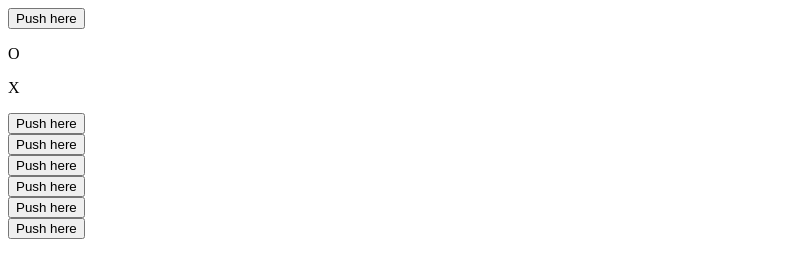
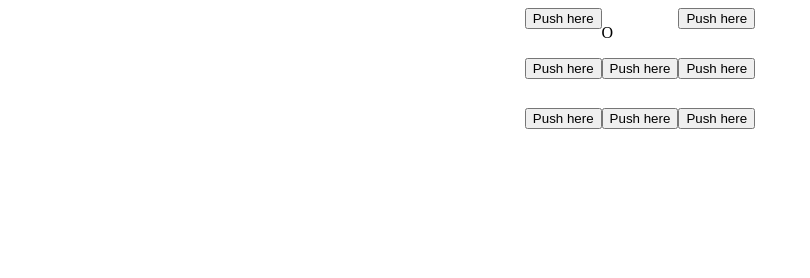
Before and after one commit to idgm5/tic-tac-toe-js, a plain HTML site: page index.html in a window 1280 px wide. Shown: the whole page, without its empty margins (0-810 px from the left). Drawn offline with Linux system fonts and the light colour scheme.

Commit message:
Started working on updating the board logic

```diff
--- a/index.html
+++ b/index.html
@@ -1,26 +1,25 @@
 <!DOCTYPE html>
 <html lang="en">
-
   <head>
-  <meta charset="UTF-8">
-  <meta name="viewport" content="width=device-width, initial-scale=1.0">
+    <meta charset="UTF-8" />
+    <meta name="viewport" content="width=device-width, initial-scale=1.0" />
+    <link rel="stylesheet" href="stylesheet.css" />
     <title>Document</title>
   </head>
 
   <body>
     <div class="board">
-    <div class="position" id='p1'></div>
-    <div class="position" id='p2'></div>
-    <div class="position" id='p3'></div>
-    <div class="position" id='p4'></div>
-    <div class="position" id='p5'></div>
-    <div class="position" id='p6'></div>
-    <div class="position" id='p7'></div>
-    <div class="position" id='p8'></div>
-    <div class="position" id='p9'></div>
+      <div class="position" id="p1"></div>
+      <div class="position" id="p2"></div>
+      <div class="position" id="p3"></div>
+      <div class="position" id="p4"></div>
+      <div class="position" id="p5"></div>
+      <div class="position" id="p6"></div>
+      <div class="position" id="p7"></div>
+      <div class="position" id="p8"></div>
+      <div class="position" id="p9"></div>
     </div>
   </body>
 
   <script src="script.js"></script>
-
 </html>
--- a/script.js
+++ b/script.js
@@ -31,6 +31,7 @@
       btn.innerHTML = "Push here";
       btn.setAttribute("class", "board-cell");
       btn.setAttribute("data", `${index}`);
+      btn.addEventListener("click", board.updateBoard);
       square.appendChild(btn);
     }
   }
@@ -40,12 +41,8 @@
       decide(square, index);
     });
 
-  const updateBoard = (board, position, symbol) => (
-    (board[position] = symbol), draw()
-  );
+  const updateBoard = (btn) => (console.log(btn), (board[btn] = "X"), draw());
   return { updateBoard };
 })();
 
 board.updateBoard(gameBoard, 2, players[0].symbol);
-
-console.log(gameBoard);
--- a/stylesheet.css
+++ b/stylesheet.css
@@ -0,0 +1,9 @@
+body {
+  display: flex;
+  justify-content: center;
+}
+
+.board {
+  display: grid;
+  grid-template: repeat(3, 1fr) / repeat(3, 1fr);
+}
```
Lines whose indentation alone changed are shown as unchanged.
